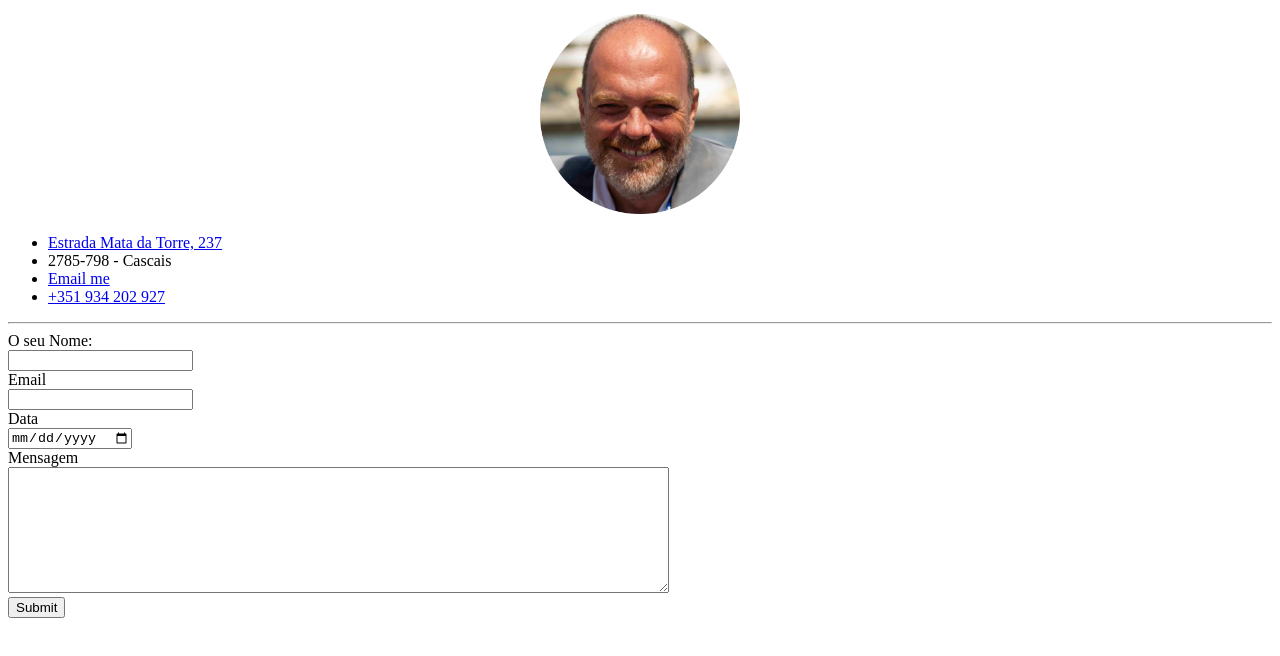
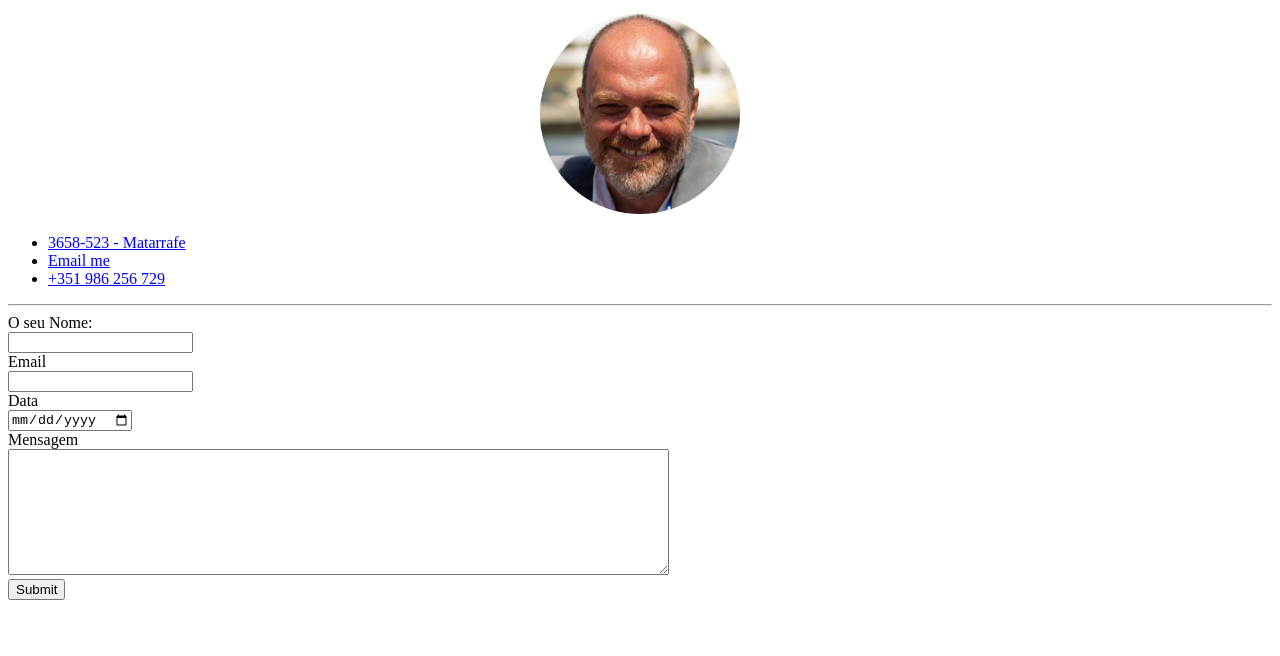
Before and after one commit to d73om/cv, a plain HTML site: page contact.html in a window 1280 px wide. Shown: the part 110-766 px from the top of the page. Drawn offline with Linux system fonts and the light colour scheme.

Commit message:
Update contact.html

```diff
--- a/contact.html
+++ b/contact.html
@@ -12,13 +12,13 @@
       <img src="images/eu.png" alt="Diogo OM profile picture" style="width:200px;height:200px;">
       </center>
       <ul>
-        <li><a href="https://www.google.com/maps/place/Estr.+Mata+da+Torre+237,+2785-599+S%C3%A3o+Domingos+de+Rana/@38.710938,-9.3329916,3a,75y,229.88h,90t/data=!3m6!1e1!3m4!1sv84uzXshxudrAB6JI-nb4w!2e0!7i16384!8i8192!4m5!3m4!1s0xd1ecf2527120e2b:0x835033d140126cb!8m2!3d38.7108625!4d-9.333103">Estrada Mata da Torre, 237</a></li>
-        <li>2785-798 - Cascais</li>
-        <li><a href="mailto:dom@diogoom.com?subject=feedback">Email me</a></li>
-        <li><a href="tel:+351 934 202 927">+351 934 202 927</a></li>
+        <li><a href="https://www.google.com/maps/place/Parque+de+Lazer+de+S.+Sebasti%C3%A3o,+Manteigas/@40.4181396,-7.5639712,13z/data=!4m5!3m4!1s0xd3cd8979db73119:0x2a482928edc15e6c!8m2!3d40.3992972!4d-7.5489271</a></li>
+        <li>3658-523 - Matarrafe</li>
+        <li><a href="mailto:manuel@manuel.com?subject=feedback">Email me</a></li>
+        <li><a href="tel:+351 986 256 729">+351 986 256 729</a></li>
       </ul>
       <hr>
-      <form action="mailto:dom@diogoom.com" method="post" enctype="text/plain">
+      <form action="mailto:manuel@manuel.com" method="post" enctype="text/plain">
         <label>O seu Nome:</label><br>
         <input type="text" name="Nome" value=""><br>
         <label>Email</label><br>
```
